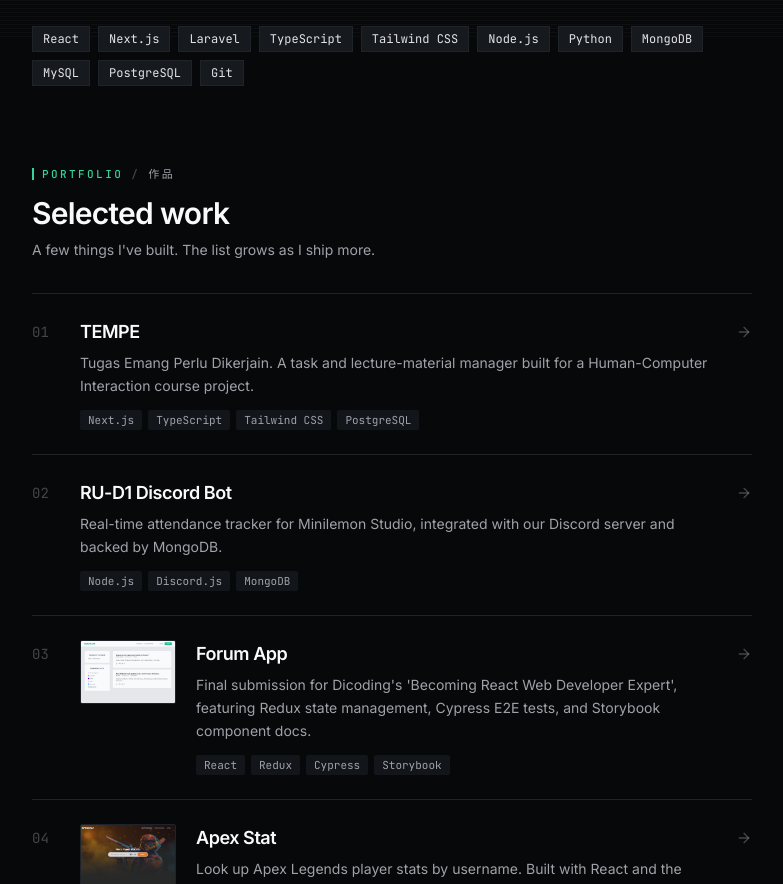
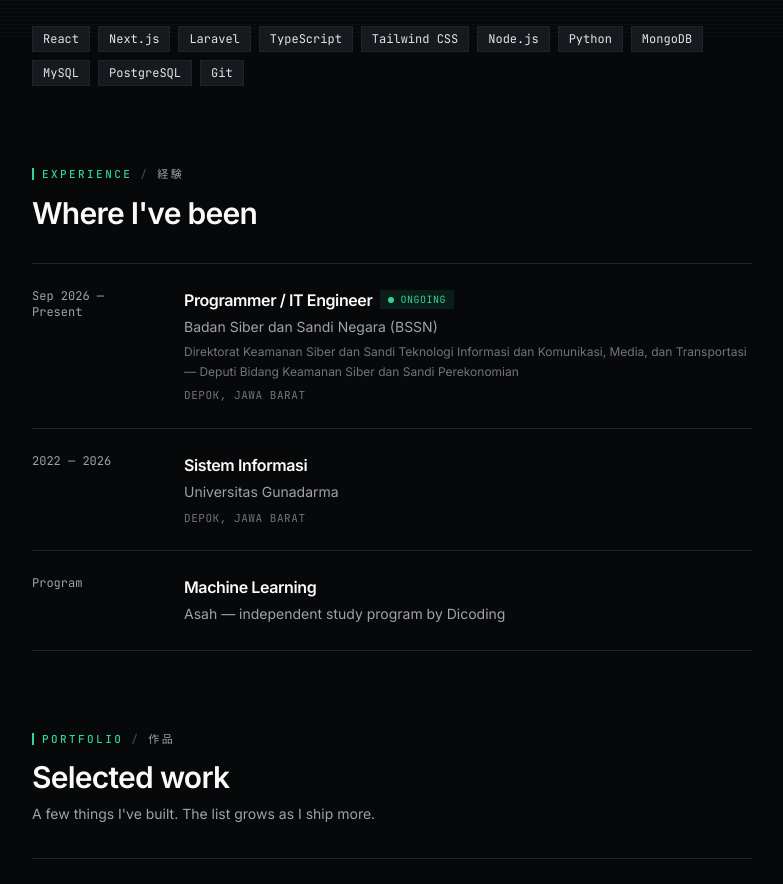
Before and after one commit to AzsaNrD/my-personal-web, a Next.js app: page / in a window 1280 px wide. Shown: the part 760-1644 px from the top of the page, without its empty margins (248-1031 px from the left). Built offline with nearby package versions, Linux system fonts and the light colour scheme; no server answers.

Commit message:
feat(home): add experience & education section
Adds a timeline between About and Portfolio: the ongoing BSSN
internship (Programmer/IT Engineer, starting Sep 2026), Universitas
Gunadarma, and the Asah independent study program by Dicoding.

```diff
--- a/src/app/page.tsx
+++ b/src/app/page.tsx
@@ -1,5 +1,6 @@
 import { Hero } from '@/components/sections/hero';
 import { About } from '@/components/sections/about';
+import { Experience } from '@/components/sections/experience';
 import { Portfolio } from '@/components/sections/portfolio';
 import { Contact } from '@/components/sections/contact';
 
@@ -8,6 +9,7 @@ export default function Home() {
     <>
       <Hero />
       <About />
+      <Experience />
       <Portfolio />
       <Contact />
     </>
--- /dev/null
+++ b/src/components/sections/experience.tsx
@@ -0,0 +1,64 @@
+import { FadeIn } from '@/components/ui/fade-in';
+import { SectionHeading } from '@/components/layouts/page-header';
+import { experience, type ExperienceItem } from '@/lib/data/experience';
+
+const TYPE_LABEL: Record<ExperienceItem['type'], string> = {
+  work: 'Work',
+  education: 'Education',
+  program: 'Program',
+};
+
+export function Experience() {
+  return (
+    <section id="experience" className="py-10" aria-labelledby="experience-heading">
+      <FadeIn>
+        <SectionHeading
+          eyebrow="Experience"
+          jp="経験"
+          title="Where I've been"
+          titleId="experience-heading"
+        />
+      </FadeIn>
+
+      <ol className="border-border mt-8 border-t">
+        {experience.map((item, idx) => (
+          <li key={item.slug} className="border-border border-b">
+            <FadeIn
+              delay={idx * 0.05}
+              className="flex flex-col gap-1 py-5 sm:flex-row sm:gap-6 sm:py-6"
+            >
+              <div className="text-muted-foreground w-full shrink-0 font-mono text-xs sm:w-32">
+                {item.period || TYPE_LABEL[item.type]}
+              </div>
+
+              <div className="min-w-0 flex-1">
+                <div className="flex flex-wrap items-center gap-2">
+                  <h3 className="text-foreground text-base font-semibold tracking-tight">
+                    {item.role}
+                  </h3>
+                  {item.current ? (
+                    <span className="text-primary bg-primary/10 inline-flex items-center gap-1.5 px-2 py-0.5 font-mono text-[10px] tracking-wider uppercase">
+                      <span className="bg-primary size-1.5 rounded-full" aria-hidden />
+                      Ongoing
+                    </span>
+                  ) : null}
+                </div>
+                <p className="text-muted-foreground mt-1 text-sm leading-relaxed">{item.org}</p>
+                {item.orgDetail ? (
+                  <p className="text-muted-foreground/70 mt-1 text-xs leading-relaxed">
+                    {item.orgDetail}
+                  </p>
+                ) : null}
+                {item.location ? (
+                  <p className="text-muted-foreground/70 mt-1.5 font-mono text-[11px] tracking-wider uppercase">
+                    {item.location}
+                  </p>
+                ) : null}
+              </div>
+            </FadeIn>
+          </li>
+        ))}
+      </ol>
+    </section>
+  );
+}
--- /dev/null
+++ b/src/lib/data/experience.ts
@@ -0,0 +1,40 @@
+export type ExperienceItem = {
+  slug: string;
+  type: 'work' | 'education' | 'program';
+  role: string;
+  org: string;
+  /** Sub-unit or department, shown as a secondary line under org. */
+  orgDetail?: string;
+  location?: string;
+  period: string;
+  current?: boolean;
+};
+
+export const experience: ExperienceItem[] = [
+  {
+    slug: 'bssn-internship',
+    type: 'work',
+    role: 'Programmer / IT Engineer',
+    org: 'Badan Siber dan Sandi Negara (BSSN)',
+    orgDetail:
+      'Direktorat Keamanan Siber dan Sandi Teknologi Informasi dan Komunikasi, Media, dan Transportasi — Deputi Bidang Keamanan Siber dan Sandi Perekonomian',
+    location: 'Depok, Jawa Barat',
+    period: 'Sep 2026 — Present',
+    current: true,
+  },
+  {
+    slug: 'gunadarma',
+    type: 'education',
+    role: 'Sistem Informasi',
+    org: 'Universitas Gunadarma',
+    location: 'Depok, Jawa Barat',
+    period: '2022 — 2026',
+  },
+  {
+    slug: 'asah-dicoding',
+    type: 'program',
+    role: 'Machine Learning',
+    org: 'Asah — independent study program by Dicoding',
+    period: '',
+  },
+];
```
